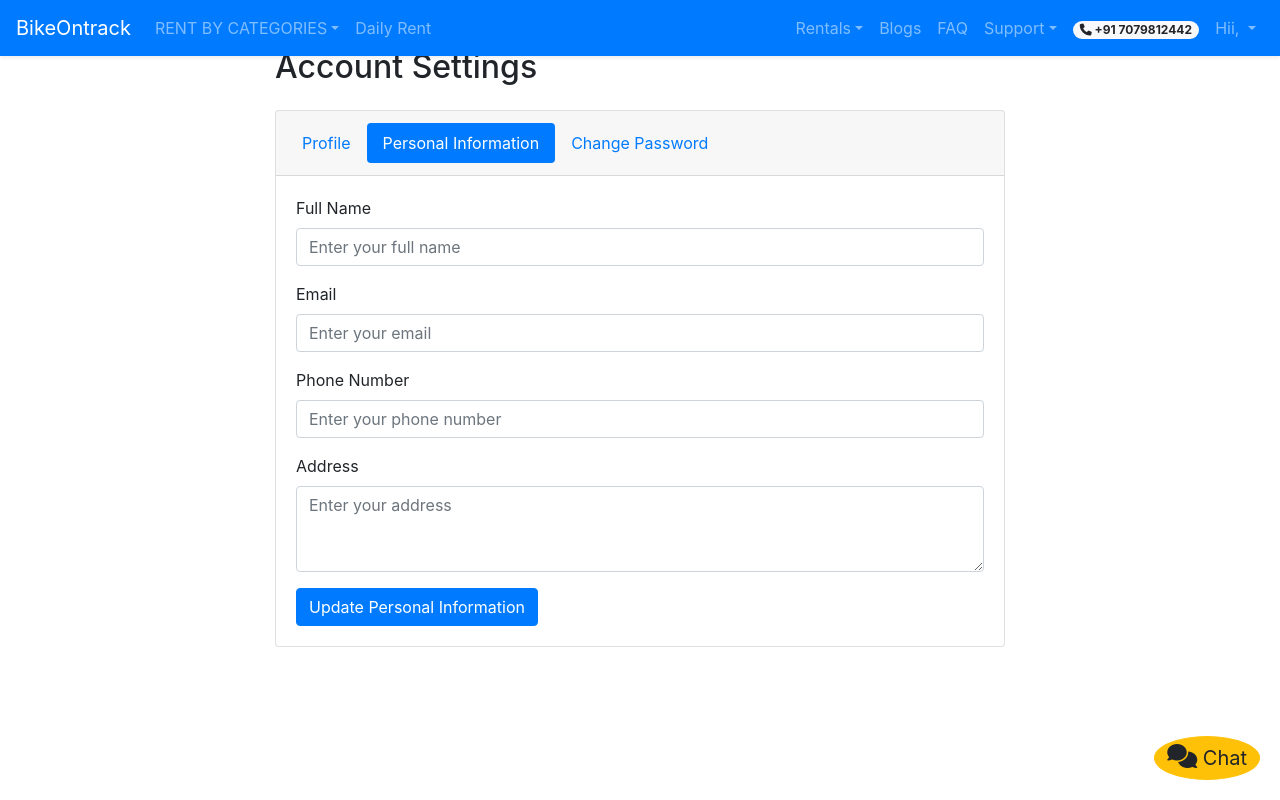
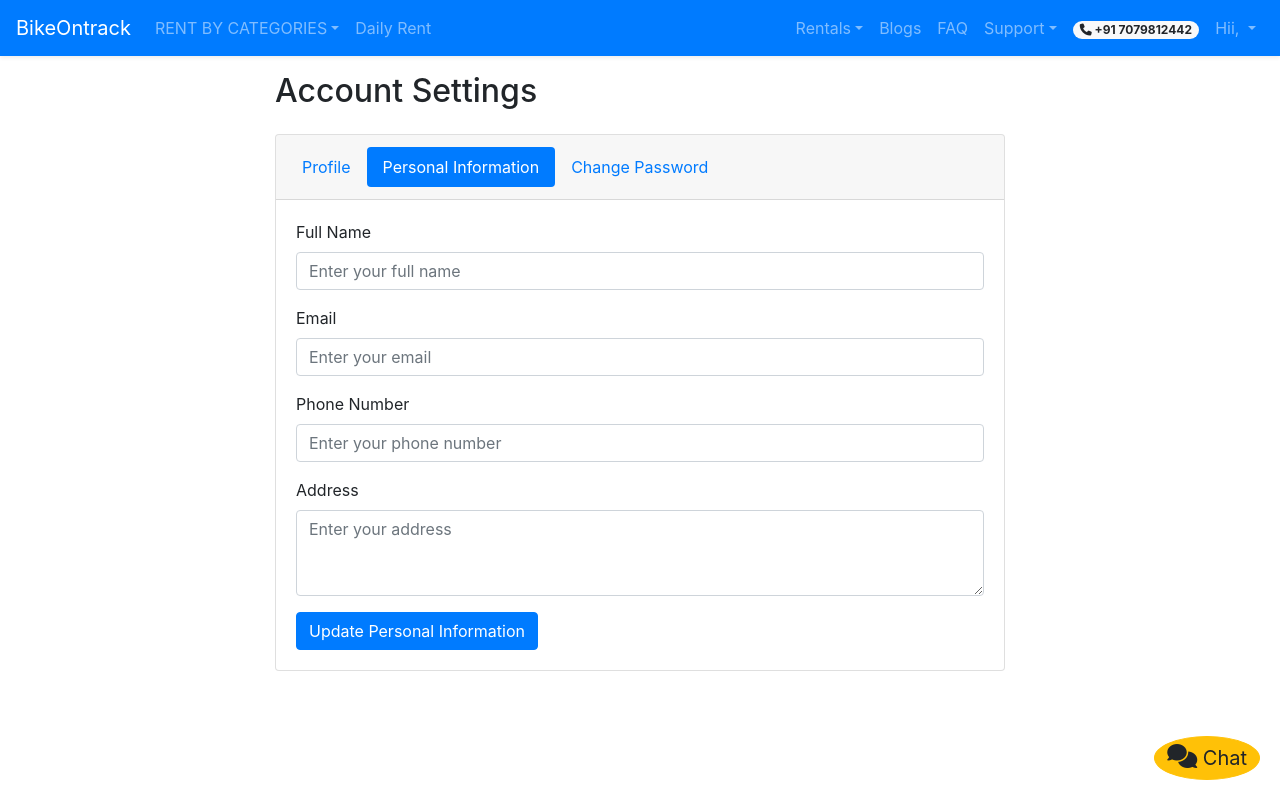
Before and after one commit to rkgupta-dev/bike-rental, a Vue app in the folder frontend/: page /account-settings in a window 1280 px wide. Built offline with nearby package versions, Linux system fonts and the light colour scheme.

Commit message:
updates profile

```diff
--- a/frontend/src/views/AccountSettings.vue
+++ b/frontend/src/views/AccountSettings.vue
@@ -1,7 +1,7 @@
 <template>
   <div>
     <NavBar />
-    <b-container class="mt-4">
+    <b-container style="margin-top: 3rem">
       <b-row>
         <b-col lg="8" class="mx-auto">
           <h2 class="my-4">Account Settings</h2>
@@ -24,7 +24,7 @@
                     label="Choose a new profile picture"
                     class="mb-3"
                   ></b-form-file>
-                  <div>
+                  <div class="text-left">
                     <h4>{{ personalInfo.name }}</h4>
                     <p><strong>Email:</strong> {{ personalInfo.email }}</p>
                     <p><strong>Phone:</strong> {{ personalInfo.phone }}</p>
```
